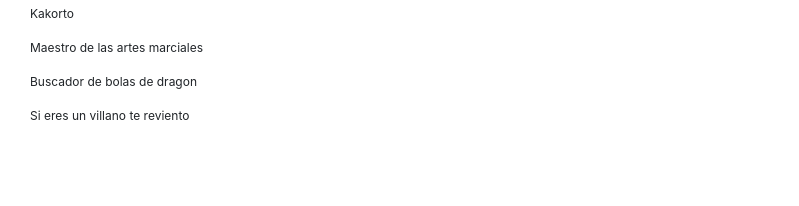
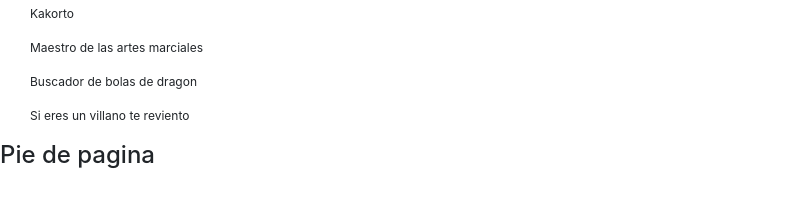
Before and after one commit to maestroDelCodigo/Ejercicio_Git, a plain HTML site: page index.html in a window 1280 px wide. Shown: the part 360-566 px from the top of the page, without its empty margins (0-799 px from the left). Drawn offline with nearby package versions, Linux system fonts and the light colour scheme.

Commit message:
piedepagina
Pie de pagina

```diff
--- a/index.html
+++ b/index.html
@@ -52,7 +52,7 @@
       <p>Buscador de bolas de dragon</p>
       <p>Si eres un villano te reviento</p>
     </div>
-
+<h4>Pie de pagina</h4>
     <script
       src="https://code.jquery.com/jquery-3.5.1.slim.min.js"
       integrity="sha384-DfXdz2htPH0lsSSs5nCTpuj/zy4C+OGpamoFVy38MVBnE+IbbVYUew+OrCXaRkfj"
```
